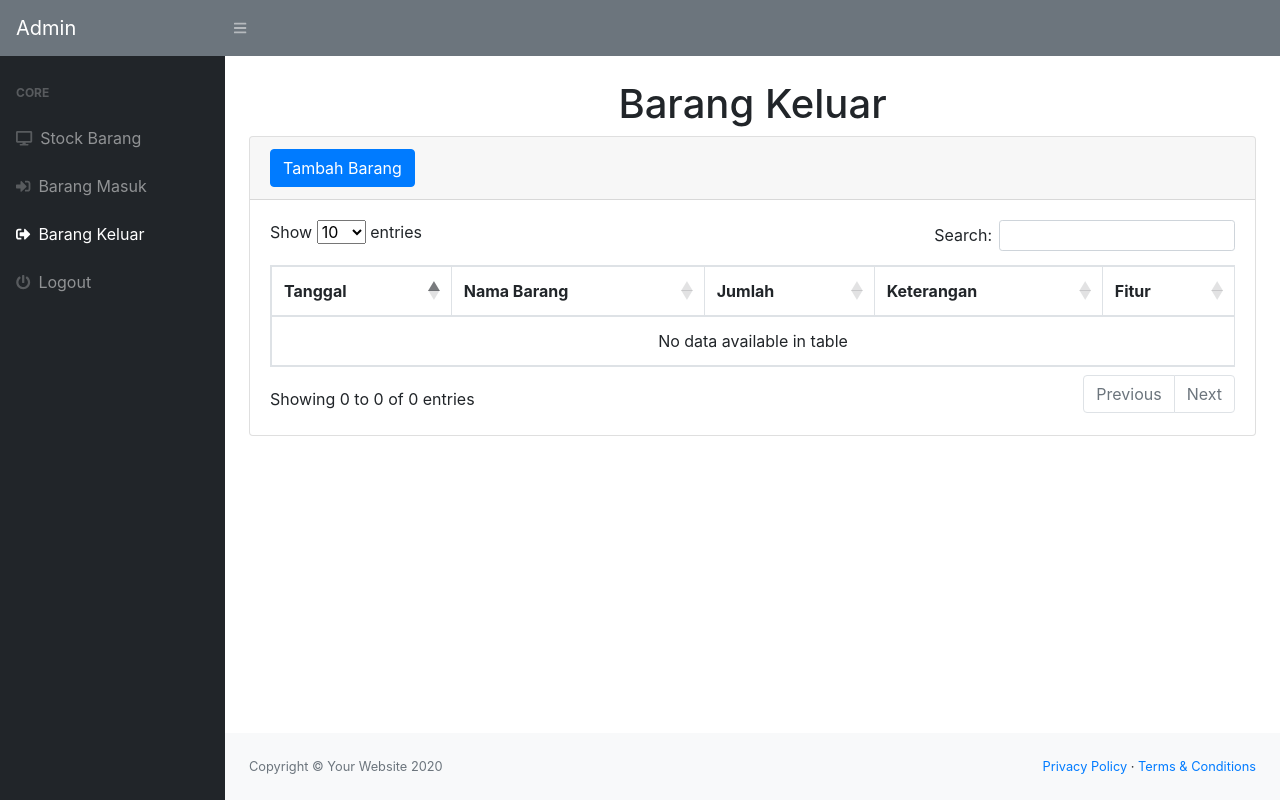
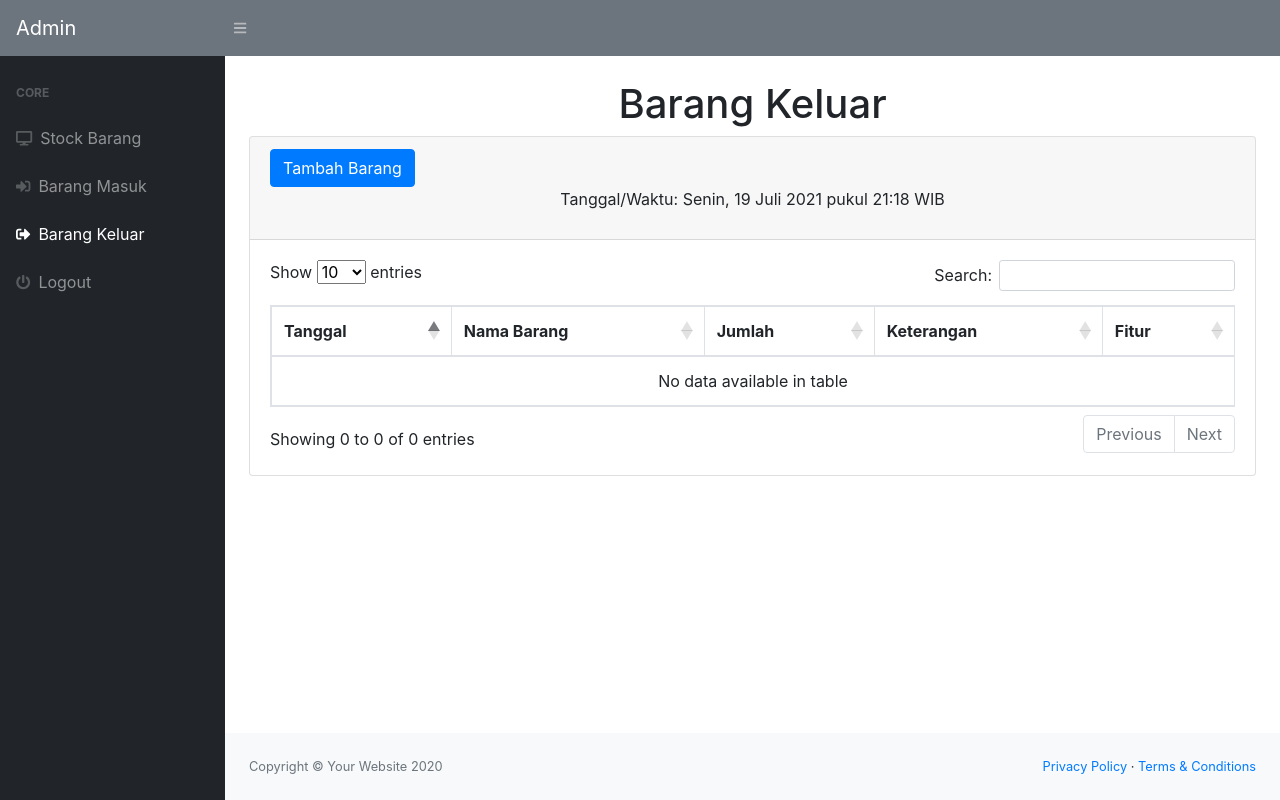
Before and after one commit to mhmmdbasir/1800018006-Tugas-Akhir-PWEB, a PHP site: page /keluar.php in a window 1280 px wide. Run offline with PHP 8.4, Linux system fonts and the light colour scheme; the visitor is signed in with stand-in values (Sample User, id 1); data that the repository does not hold is empty; some libraries are stand-ins or nearby versions.

Commit message:
Menambahkan fitur taggal indonesia

```diff
--- a/keluar.php
+++ b/keluar.php
@@ -58,6 +58,20 @@ require 'cek.php';
                                 <button type="button" class="btn btn-primary" data-toggle="modal" data-target="#myModal">
                                     Tambah Barang
                                 </button>
+                                <center><p>Tanggal/Waktu: <span id="tanggalwaktu"></span></p></center>
+                                <script>
+                                    var tw = new Date();
+                                    if (tw.getTimezoneOffset() == 0) (a=tw.getTime() + ( 7 *60*60*1000))
+                                    else (a=tw.getTime());
+                                    tw.setTime(a);
+                                    var tahun= tw.getFullYear ();
+                                    var hari= tw.getDay ();
+                                    var bulan= tw.getMonth ();
+                                    var tanggal= tw.getDate ();
+                                    var hariarray=new Array("Minggu,","Senin,","Selasa,","Rabu,","Kamis,","Jum'at,","Sabtu,");
+                                    var bulanarray=new Array("Januari","Februari","Maret","April","Mei","Juni","Juli","Agustus","September","Oktober","Nopember","Desember");
+                                    document.getElementById("tanggalwaktu").innerHTML = hariarray[hari]+" "+tanggal+" "+bulanarray[bulan]+" "+tahun+" pukul " + ((tw.getHours() < 10) ? "0" : "") + tw.getHours() + ":" + ((tw.getMinutes() < 10)? "0" : "") + tw.getMinutes() + (" WIB ");
+                                </script>
                             </div>
                             <div class="card-body">
                                 <div class="table-responsive">
```
